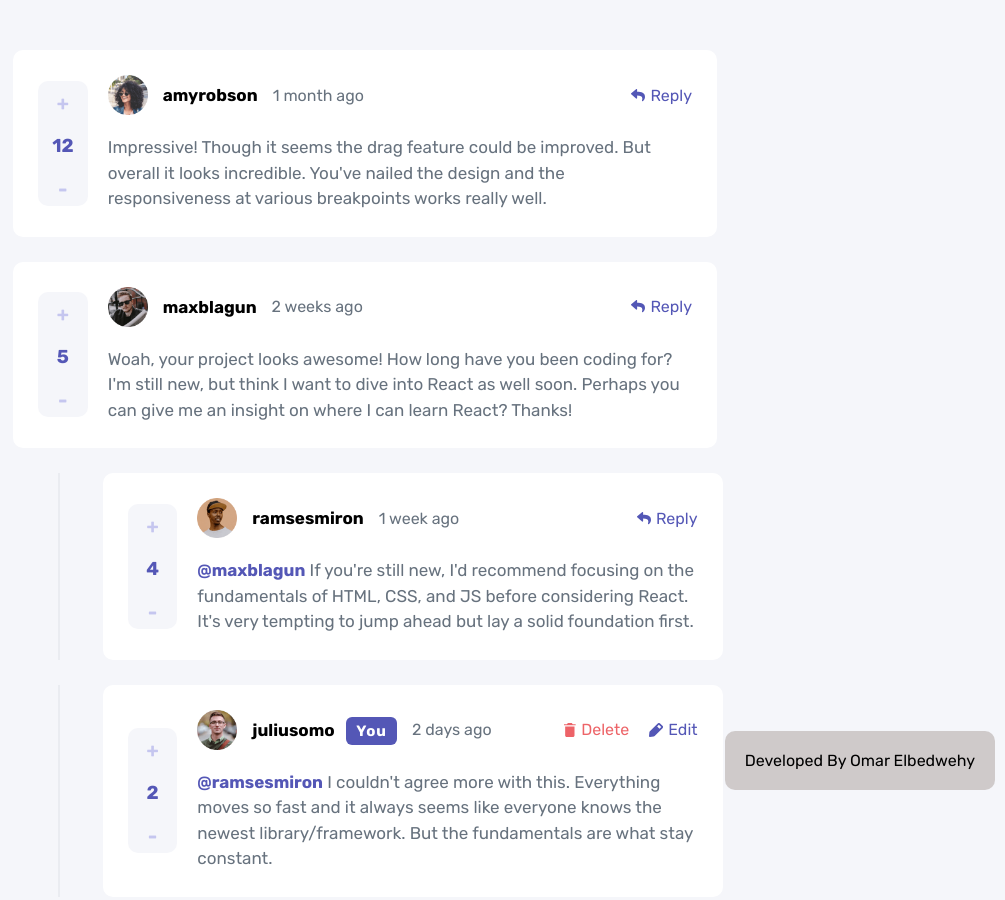
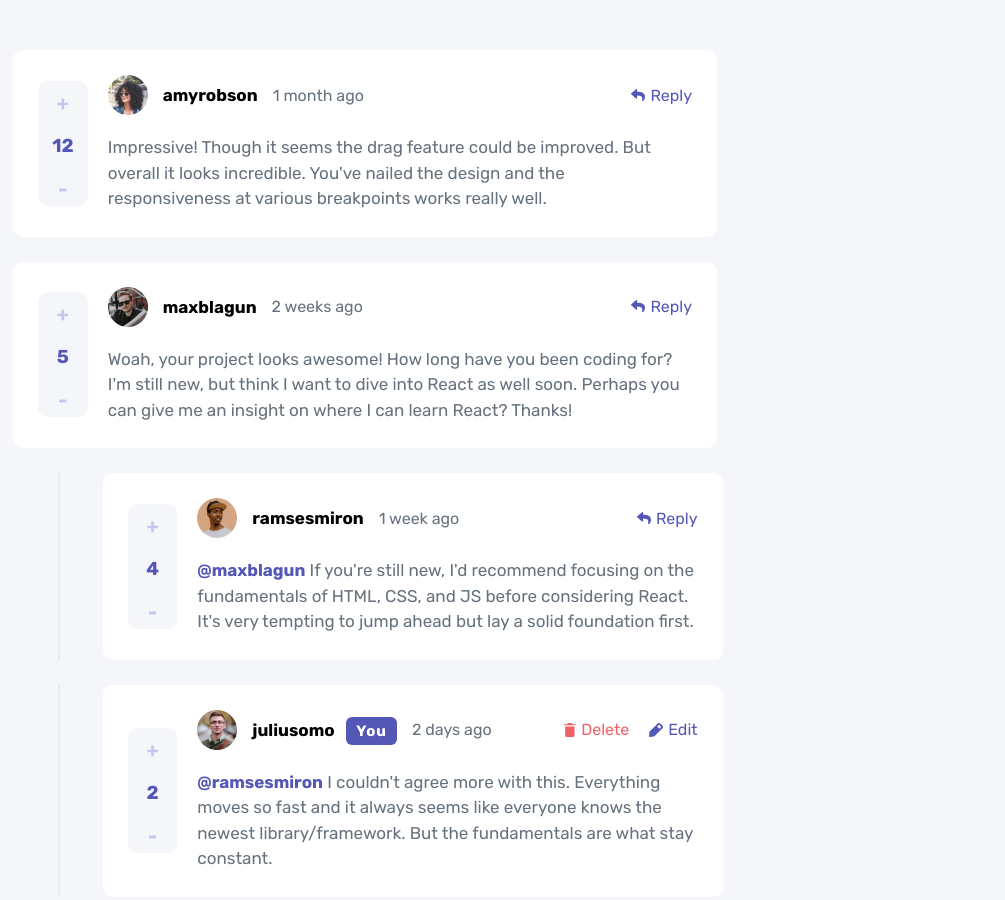
Before and after one commit to OmarElbedwehy/Interactive-Comments-Section, a plain HTML site: page index.html in a window 1280 px wide. Shown: the top 900 px of the page, without its empty margins (275-1280 px from the left). Drawn offline with Linux system fonts and the light colour scheme.

Commit message:
Update index.html

```diff
--- a/index.html
+++ b/index.html
@@ -33,7 +33,7 @@
 
     </div>
   </main>
-  <footer>Developed By <a href="https://github.com/OmarElbedwehy" target="_blank">Omar Elbedwehy</a></footer>
+  <!--<footer>Developed By <a href="https://github.com/OmarElbedwehy" target="_blank">Omar Elbedwehy</a></footer>-->
   <script src="./main.js"></script>
 </body>
 
```
